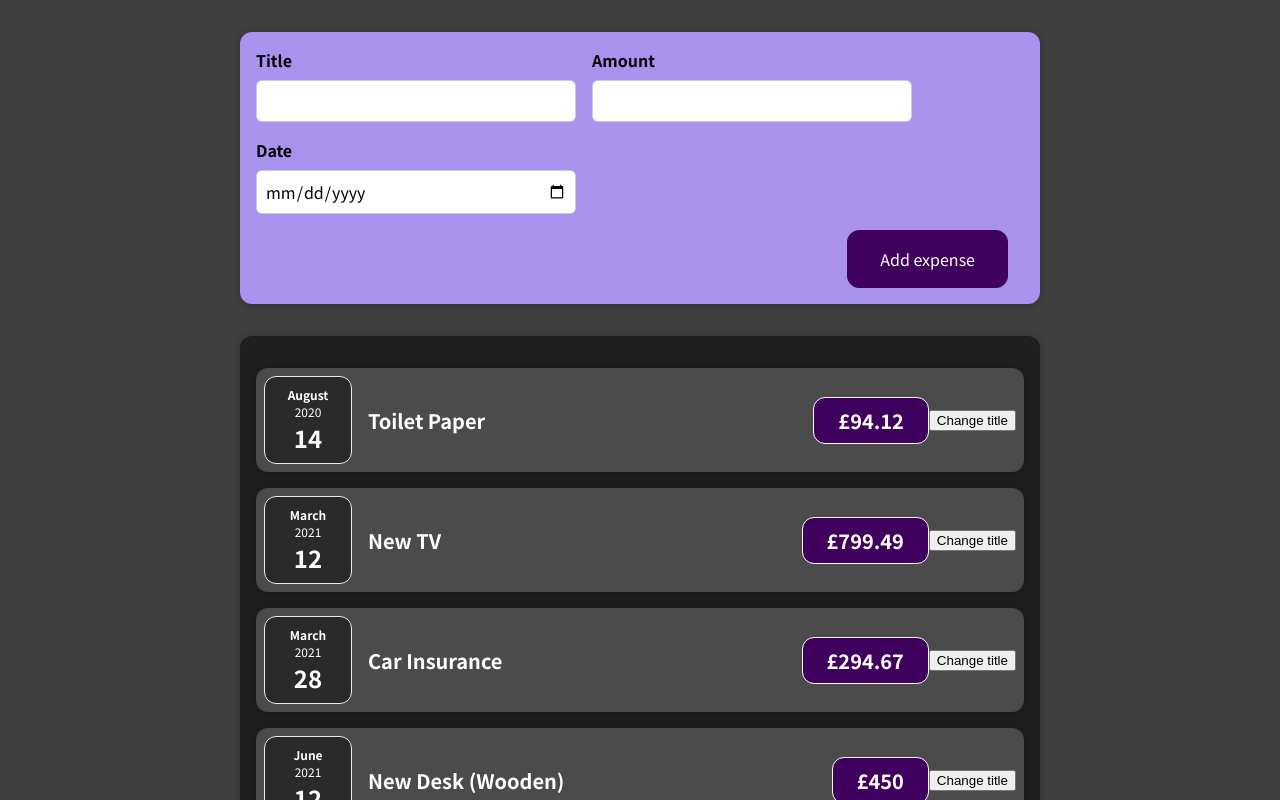
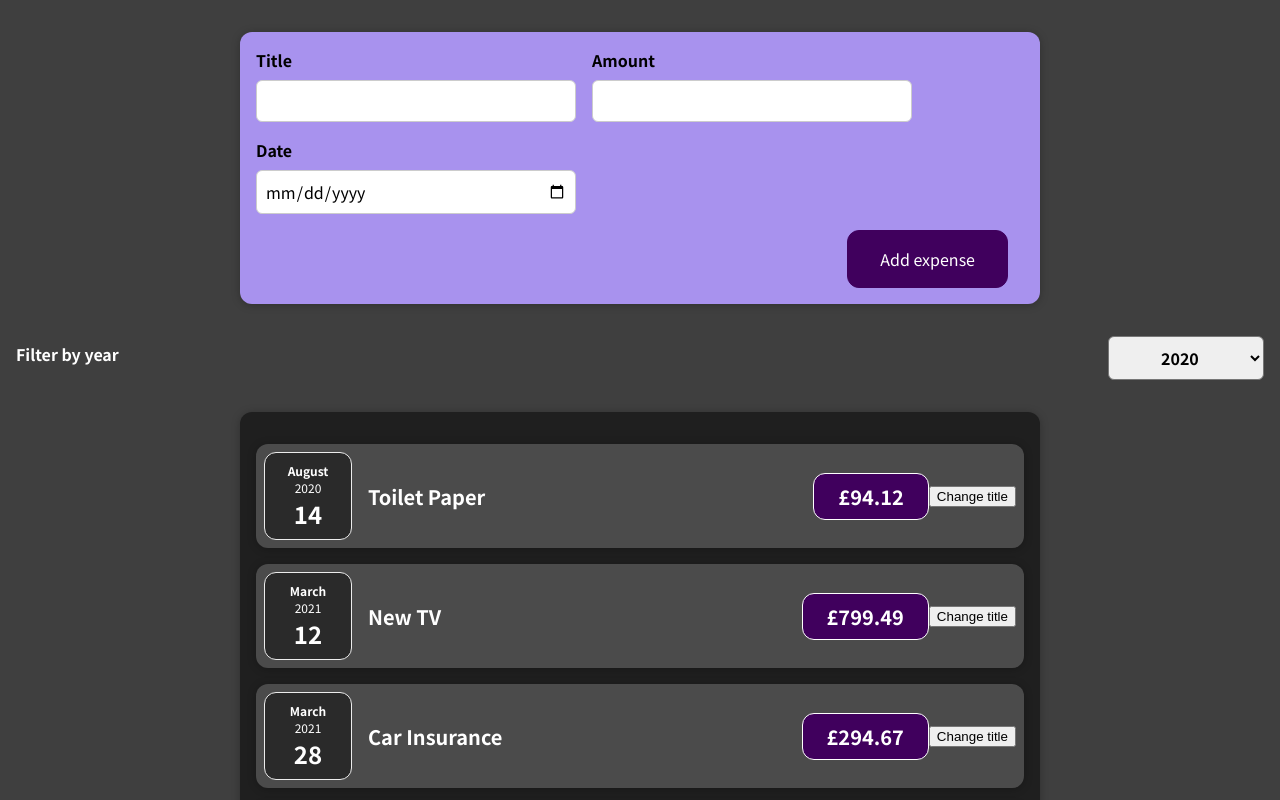
Before and after one commit to JinCTMac/2021-react-course, a React (Create React App) app in the folder 03-React-Basics/01-starting-setup/: page / in a window 1280 px wide. Shown: the top 800 px of the page. Built offline with nearby package versions, Linux system fonts and the light colour scheme.

Commit message:
adding year filter and passing on data to expenses, then adding 2 way binding to set default year via a prop for selectedYear

```diff
--- /dev/null
+++ b/03-React-Basics/01-starting-setup/src/components/Expenses/expense_filter.css
@@ -0,0 +1,24 @@
+.expenses-filter {
+  color: white;
+  padding: 0 1rem;
+}
+
+.expenses-filter__control {
+  display: flex;
+  width: 100%;
+  align-items: center;
+  justify-content: space-between;
+  margin: 1rem 0;
+}
+
+.expenses-filter label {
+  font-weight: bold;
+  margin-bottom: 0.5rem;
+}
+
+.expenses-filter select {
+  font: inherit;
+  padding: 0.5rem 3rem;
+  font-weight: bold;
+  border-radius: 6px;
+}
--- /dev/null
+++ b/03-React-Basics/01-starting-setup/src/components/Expenses/expense_filter.jsx
@@ -0,0 +1,31 @@
+import React from 'react';
+
+import './expense_filter.css';
+
+const ExpensesFilter = (props) => {
+  // we set a state for the year filtered
+  // const [enteredYear, setEnteredYear] = useState('');
+  // the function for the event listener on the select
+  const selectYearHandler = (event) => {
+    // setEnteredYear(event.target.value);
+    // if we passed enteredYear it will send the last value before the selection
+    props.onExpenseFilterYear(event.target.value);
+  }
+
+  return (
+    <div className='expenses-filter'>
+      <div className='expenses-filter__control'>
+        <label>Filter by year</label>
+        {/* we want to listen on changes to select */}
+        <select value={props.selectedYear} onChange={selectYearHandler}>
+          <option value='2022'>2022</option>
+          <option value='2021'>2021</option>
+          <option value='2020'>2020</option>
+          <option value='2019'>2019</option>
+        </select>
+      </div>
+    </div>
+  );
+};
+
+export default ExpensesFilter;
--- a/03-React-Basics/01-starting-setup/src/components/Expenses/expenses.jsx
+++ b/03-React-Basics/01-starting-setup/src/components/Expenses/expenses.jsx
@@ -1,9 +1,20 @@
 import "./expenses.css";
 import Card from "../UI/card";
 import ExpenseItem from "./expense_item";
+import ExpenseFilter from "./expense_filter";
+import React, { useState } from 'react';
 
 const Expenses = (props) => {
+
+  const [filteredYear, setFilteredYear] = useState('2020');
+  // make a function to be pointed to by the ExpenseFilter prop
+  const expenseFilterYearHandler = (filteredExpenseYear) => {
+    console.log(filteredExpenseYear);
+    setFilteredYear(filteredExpenseYear)
+  }
   return (
+    <div>
+      <ExpenseFilter selectedYear={filteredYear} onExpenseFilterYear={expenseFilterYearHandler}></ExpenseFilter>
       <Card className="expenses">
         {/* we pass down the expenses array as the expenses attribute, so we can call props.expenses[0].title for example */}
         {/* in the card.jsx, we append the prop.className so that we get access to the css applied for the className expenses */}
@@ -12,6 +23,7 @@
         <ExpenseItem title={props.expenses[2].title} amount={props.expenses[2].amount} date={props.expenses[2].date}></ExpenseItem>
         <ExpenseItem title={props.expenses[3].title} amount={props.expenses[3].amount} date={props.expenses[3].date}></ExpenseItem>
       </Card>
+    </div>
   )
 }
 
```
Also changed, not shown: 1 other file (tests, documents, lock files or other folders). Lines whose indentation alone changed are shown as unchanged.
